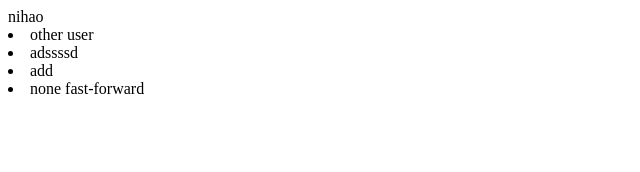
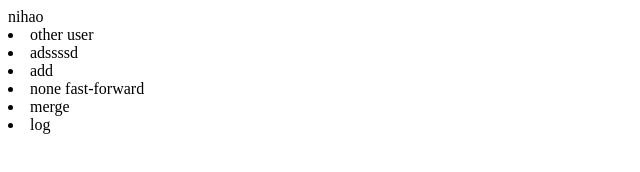
Before and after one commit to git2019lyj/git_learning, a plain HTML site: page index.html in a window 1280 px wide. Shown: the full height of the page, 0-640 px from the left. Drawn offline with Linux system fonts and the light colour scheme.

Commit message:
Add merge and log

```diff
--- a/index.html
+++ b/index.html
@@ -4,3 +4,5 @@
 <li>adssssd</li>
 <li>add</li>
 <li>none fast-forward</li>
+<li>merge</li>
+<li>log</li>
```
